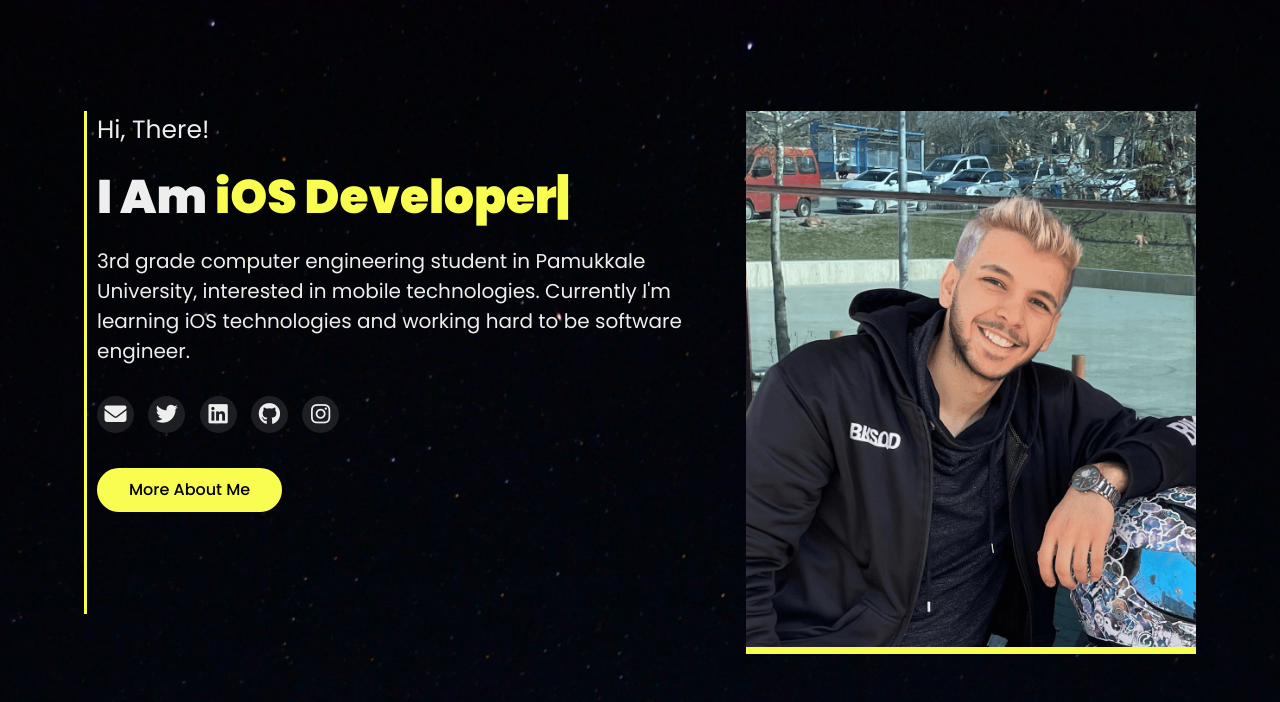
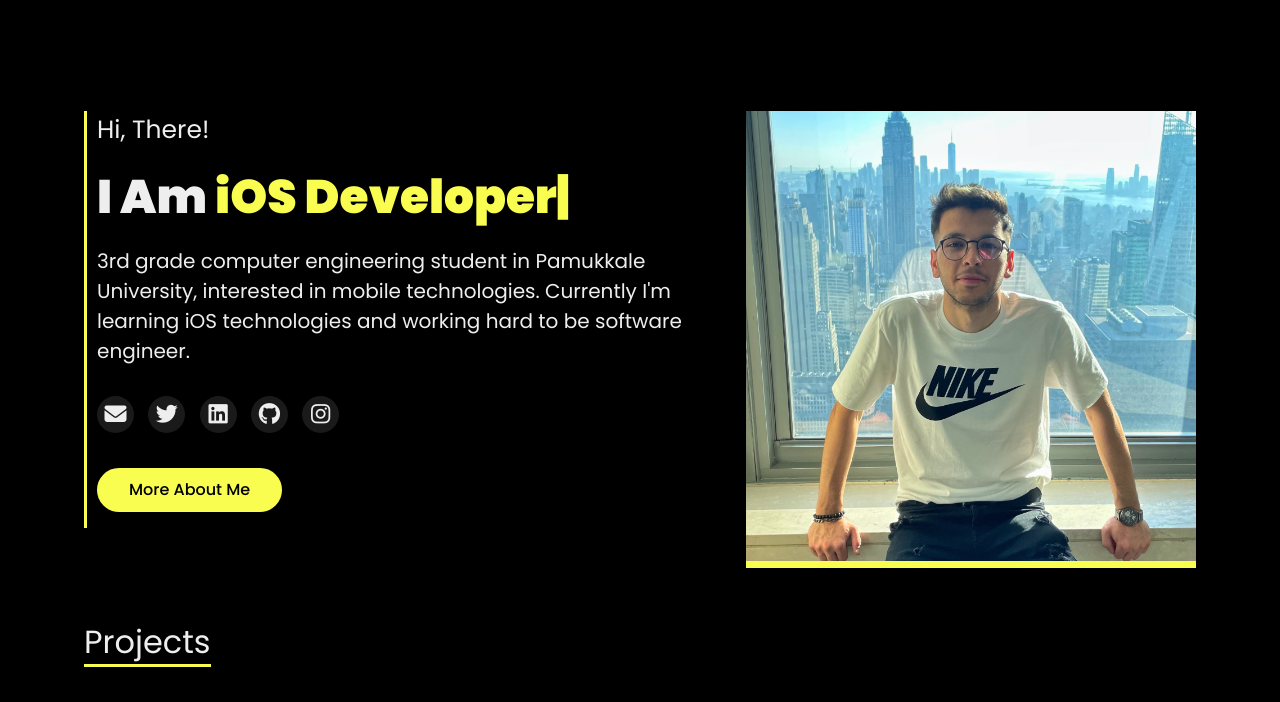
Before and after one commit to oemurlu/oemurlu.dev, a plain HTML site: page index.html in a window 1280 px wide. Shown: the top 702 px of the page. Drawn offline with nearby package versions, Linux system fonts and the light colour scheme.

Commit message:
update pp & bg

```diff
--- a/index.html
+++ b/index.html
@@ -51,7 +51,7 @@
               <button type="button"></button>
             </div>
             <div class="hero-img">
-              <img src="./img/pp-yeni-buyuk.PNG" alt="" />
+              <img src="./img/oe-pp.jpg" alt="" />
             </div>
           </div>
 
--- a/styles/style.css
+++ b/styles/style.css
@@ -30,7 +30,7 @@ body {
   width: 100%;
   height: 100%;
   min-height: 100vh;
-  background: linear-gradient(rgba(0, 0, 0, 0.1), rgba(0, 0, 0, 0.1)), url(../img/background.jpg);
+  background-color: black;
   background-size: cover;
   background-position: center;
   position: relative;
```
Also changed, not shown: img/oe-pp.jpg (added), img/pp-yeni-buyuk.PNG (deleted).
